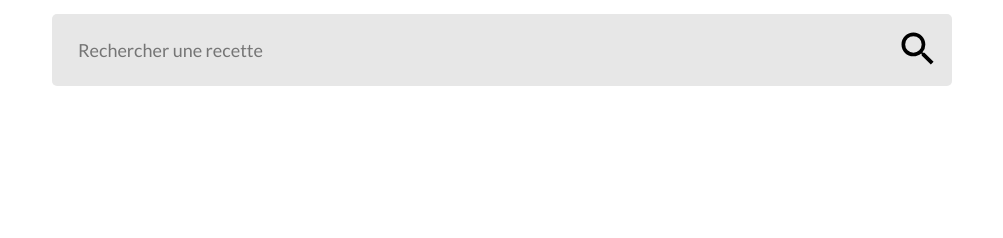
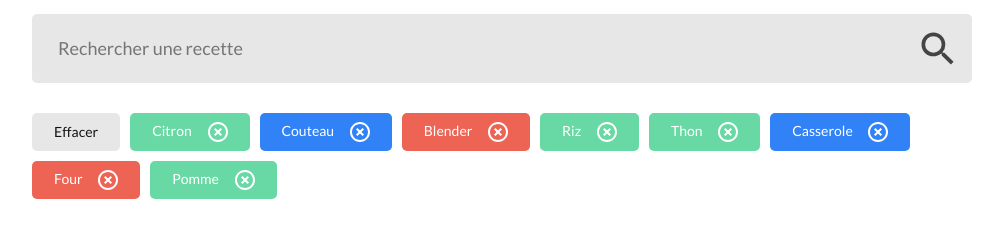
Before and after one commit to alexandre-jung/AlexandreJung_7_04022022, a website built with Vite: page src/index.html in a window 1280 px wide. Shown: the part 138-376 px from the top of the page, without its empty margins (138-1141 px from the left). Built offline with nearby package versions, Linux system fonts and the light colour scheme.

Commit message:
:construction: add filter list

```diff
--- a/src/index.html
+++ b/src/index.html
@@ -46,9 +46,22 @@
         <input type="text" name="search" class="search-input" id="search-input" placeholder="Rechercher une recette" />
         <label for="search-input">
           <span class="sr-only">Rechercher une recette</span>
-          <img class="input-icon" src="/assets/img/magnifying-glass.svg" alt="" />
+          <img class="search-icon" src="/assets/img/magnifying-glass.svg" alt="" />
         </label>
       </form>
+
+      <div id="filters" class="filters">
+        <button id="clear-filters" class="btn btn-gray">Effacer</button>
+
+        <template id="filter-template">
+          <div x:class="class" x:handle="filter">
+            <span x:text="label" x:data-key="key" class="filter-label"></span>
+            <button class="btn remove">
+              <img x:handle="remove" src="/assets/img/clear.svg" alt="Remove" />
+            </button>
+          </div>
+        </template>
+      </div>
 
       <div id="recipes"></div>
     </main>
--- /dev/null
+++ b/src/js/components/Filter.js
@@ -0,0 +1,83 @@
+import Template from 'js/utils/template';
+
+export class FilterFactory {
+  constructor() {
+    const filterTemplate = document.querySelector('#filter-template');
+    this.template = new Template(filterTemplate.content);
+  }
+
+  create({ key, label, color }) {
+    return this.template.render({
+      key,
+      label,
+      class: `filter filter-${color}`,
+    });
+  }
+}
+
+export const Filter = Object.freeze({
+  red: 'red',
+  green: 'green',
+  blue: 'blue',
+});
+
+export class FilterList {
+  onAdd = null;
+  onRemove = null;
+  onChange = null;
+  onClear = null;
+
+  constructor() {
+    this.filters = new Map();
+    this.container = document.querySelector('#filters');
+    this.factory = new FilterFactory();
+
+    this.clearBtn = this.container.querySelector('#clear-filters');
+    this.clearBtn.addEventListener('click', this.clear);
+  }
+
+  add(filter) {
+    if (this.filters.has(filter.key)) return;
+    const [filterElement, { filter: filterHandle, remove }] = this.factory.create(filter);
+    this.container.append(filterElement);
+    this.filters.set(filter.key, { ...filter, handle: filterHandle });
+    if (remove) remove.addEventListener('click', () => this.remove(filter.key));
+    if (this.onAdd) this.onAdd(filter.key, this.filters);
+    this.notifyChange();
+  }
+
+  remove(key) {
+    const filter = this.filters.get(key);
+    filter?.handle.remove();
+    this.filters.delete(key);
+    if (!this.filters.size) this.hideClearButton();
+    if (this.onRemove) this.onRemove(filter.key, this.filters);
+    if (!this.filters.size) this.onClear();
+    this.notifyChange();
+  }
+
+  clear = () => {
+    if (!this.filters.size) return;
+    this.filters.forEach((filter) => filter.handle.remove());
+    this.filters.clear();
+    this.notifyClear();
+    this.hideClearButton();
+    this.notifyChange();
+  };
+
+  notifyChange() {
+    if (this.onChange) this.onChange(this.filters);
+  }
+
+  notifyClear() {
+    if (this.onClear) this.onClear();
+  }
+
+  showClearButton() {
+    if (this.clearBtn) this.clearBtn.style.display = 'inline';
+  }
+
+  hideClearButton() {
+    if (this.clearBtn) this.clearBtn.style.display = 'none';
+  }
+}
--- a/src/js/main.js
+++ b/src/js/main.js
@@ -1,7 +1,20 @@
 import SearchBar from 'js/components/SearchBar';
+import { FilterList } from 'js/components/Filter';
+
 import recipes from 'mock/recipes';
+import filters from 'mock/filters';
 
 console.log(recipes);
 
 const search = new SearchBar();
 search.onChange = (value) => console.log(value);
+
+const filterList = new FilterList();
+
+filters.forEach(filter => {
+  filterList.add(filter);
+});
+
+filterList.onAdd = (key, newValue) => console.log(`Added ${key}`, newValue);
+filterList.onRemove = (key, newValue) => console.log(`Removed ${key}`, newValue);
+filterList.onClear = () => console.log('Cleared');
--- /dev/null
+++ b/src/js/utils/template.js
@@ -0,0 +1,126 @@
+function isString(string) {
+  return typeof string == 'string' || string instanceof String;
+}
+
+export function forEachElement(root, callback) {
+    if (!root) return [];
+    function _foreach(root) {
+        if (
+            root.nodeType &&
+            (root.nodeType == Node.ELEMENT_NODE ||
+                root.nodeType == Node.DOCUMENT_FRAGMENT_NODE)
+        ) {
+            callback(root);
+        }
+        if (root.firstChild) {
+            for (const child of root.childNodes) {
+                _foreach(child);
+            }
+        }
+    }
+    _foreach(root);
+}
+
+export function flattenElements(root) {
+    const result = [];
+    if (root) forEachElement(root, (element) => result.push(element));
+    return result;
+}
+
+function forEachAttribute(element, callback) {
+    if (!element || !element.attributes || !callback) return;
+    for (const a of Array.from(element.attributes)) callback(a.name, a.value);
+}
+
+function stripPrefixedAttributes(element, prefix) {
+    forEachAttribute(element, (key) => {
+        if (key.startsWith(prefix)) element.removeAttribute(key);
+    });
+}
+
+export default class Template {
+    constructor(templateElement) {
+        this.fragment = templateElement;
+    }
+
+    static fillElement(element, data, prefix) {
+        forEachAttribute(element, (templateAttributeName, value) => {
+            // Assert templateAttributeName is a string.
+            if (!templateAttributeName || !isString(templateAttributeName))
+                return;
+
+            const targetAttributeName =
+                prefix.length && templateAttributeName.slice(prefix.length);
+
+            // Check wether the attribute should be handled.
+            if (!templateAttributeName.startsWith(prefix) || !(value in data))
+                return;
+
+            switch (targetAttributeName.toLowerCase()) {
+                case "text":
+                    element.textContent = data[value];
+                    break;
+                case "style":
+                    Object.assign(element.style, data[value]);
+                    break;
+                case "handle":
+                    break;
+                default:
+                    element.setAttribute(targetAttributeName, data[value]);
+            }
+        });
+    }
+
+    /**
+     * Build an object where keys are the value of filterAttribute and
+     * values are a reference to the HTMLElement.
+     *
+     * Returns an empty object if no handles are found.
+     * Throws and Error if there is a duplicate handle name.
+     */
+    static getElementHandles(root, filterAttribute) {
+        if (!root) return {};
+        const elements = Array.isArray(root) ? root : flattenElements(root);
+        const result = {};
+        elements.forEach((element) => {
+            if (
+                !element ||
+                !element.nodeType ||
+                element.nodeType != Node.ELEMENT_NODE
+            )
+                return;
+
+            const handleName = element.getAttribute(filterAttribute);
+
+            if (handleName) {
+                if (handleName in result) {
+                    throw new Error(
+                        [
+                            `${filterAttribute} must be unique in template scope`,
+                            `Duplicate value: ${handleName}`,
+                        ].join("\n")
+                    );
+                }
+                result[handleName] = element;
+            }
+        });
+        return result;
+    }
+
+    static fillElements(element, data = {}, prefix) {
+        flattenElements(element).forEach((element) => {
+            Template.fillElement(element, data, prefix);
+        });
+        return element;
+    }
+
+    render(data) {
+        const fragment = this.fragment.cloneNode(true);
+        const handles = Template.getElementHandles(fragment, "x:handle");
+        Template.fillElements(fragment, data, "x:");
+        flattenElements(fragment).forEach((element) =>
+            stripPrefixedAttributes(element, "x:")
+        );
+        return [fragment, handles];
+    }
+}
--- /dev/null
+++ b/src/mock/filters.js
@@ -0,0 +1,15 @@
+import { Filter } from 'js/components/Filter';
+
+const filters = [
+  { key: 'lemon', label: 'Citron', color: Filter.green },
+  { key: 'knife', label: 'Couteau', color: Filter.blue },
+  { key: 'blender', label: 'Blender', color: Filter.red },
+  { key: 'rice', label: 'Riz', color: Filter.green },
+  { key: 'lemon', label: 'Citron', color: Filter.green },
+  { key: 'tuna', label: 'Thon', color: Filter.green },
+  { key: 'frying-pan', label: 'Casserole', color: Filter.blue },
+  { key: 'oven', label: 'Four', color: Filter.red },
+  { key: 'apple', label: 'Pomme', color: Filter.green },
+];
+
+export default filters;
--- a/src/scss/_components.scss
+++ b/src/scss/_components.scss
@@ -7,17 +7,97 @@
   border-radius: 5px;
   padding-left: 24px;
   background-color: $lightgray;
+
+  label {
+    display: flex;
+    align-items: center;
+    cursor: pointer;
+    .search-icon {
+      opacity: 0.7;
+      margin: 18px;
+    }
+  }
+
+  &-input {
+    flex: 1 0 0;
+    border: none;
+    box-shadow: none;
+    outline: none;
+    background: transparent;
+    font-size: 1.8rem;
+  }
 }
 
-.search-input {
-  flex: 1 0 0;
+.filters {
+  display: flex;
+  flex-wrap: wrap;
+  margin-top: 20px;
+  padding: 0 5px;
+  margin: 25px -10px 15px;
+  > * {
+    margin: 5px;
+  }
+}
+
+.btn {
   border: none;
+  background: transparent;
   box-shadow: none;
   outline: none;
-  background: transparent;
-  font-size: 1.8rem;
+  border-radius: 5px;
+  padding: 9px 22px;
+  font-size: 1.4rem;
+  color: rgb(20, 20, 20);
+  line-height: 2rem;
+  cursor: pointer;
+
+  &-gray {
+    background-color: $lightgray;
+  }
 }
 
-.input-icon {
-  margin: 18px;
+.filter {
+  font-size: 1.4rem;
+  color: white;
+  border-radius: 5px;
+  padding: 9px 22px;
+  white-space: nowrap;
+  cursor: default;
+
+  &-label {
+    /*
+      Firefox: displaying .filter as a flexbox makes this .filter-label
+      wider than it should be under certain circumstances, so we use this
+      as a workaround for now.
+    */
+    display: inline-flex;
+    transform: translateY(0.1rem);
+
+    &::first-letter {
+      text-transform: uppercase;
+    }
+  }
+
+  .remove {
+    vertical-align: middle;
+    height: 2rem;
+    padding: 0;
+    margin-left: 13px;
+    border-radius: 50%;
+    cursor: pointer;
+
+    img {
+      height: 100%;
+    }
+  }
+
+  &-red {
+    background-color: #ed6454;
+  }
+  &-green {
+    background-color: #68d9a4;
+  }
+  &-blue {
+    background-color: #3282f7;
+  }
 }
--- a/src/scss/_layout.scss
+++ b/src/scss/_layout.scss
@@ -1,4 +1,5 @@
 .container {
-  max-width: 900px;
+  max-width: 960px;
   margin: 0 auto;
+  padding: 0 10px;
 }
```
